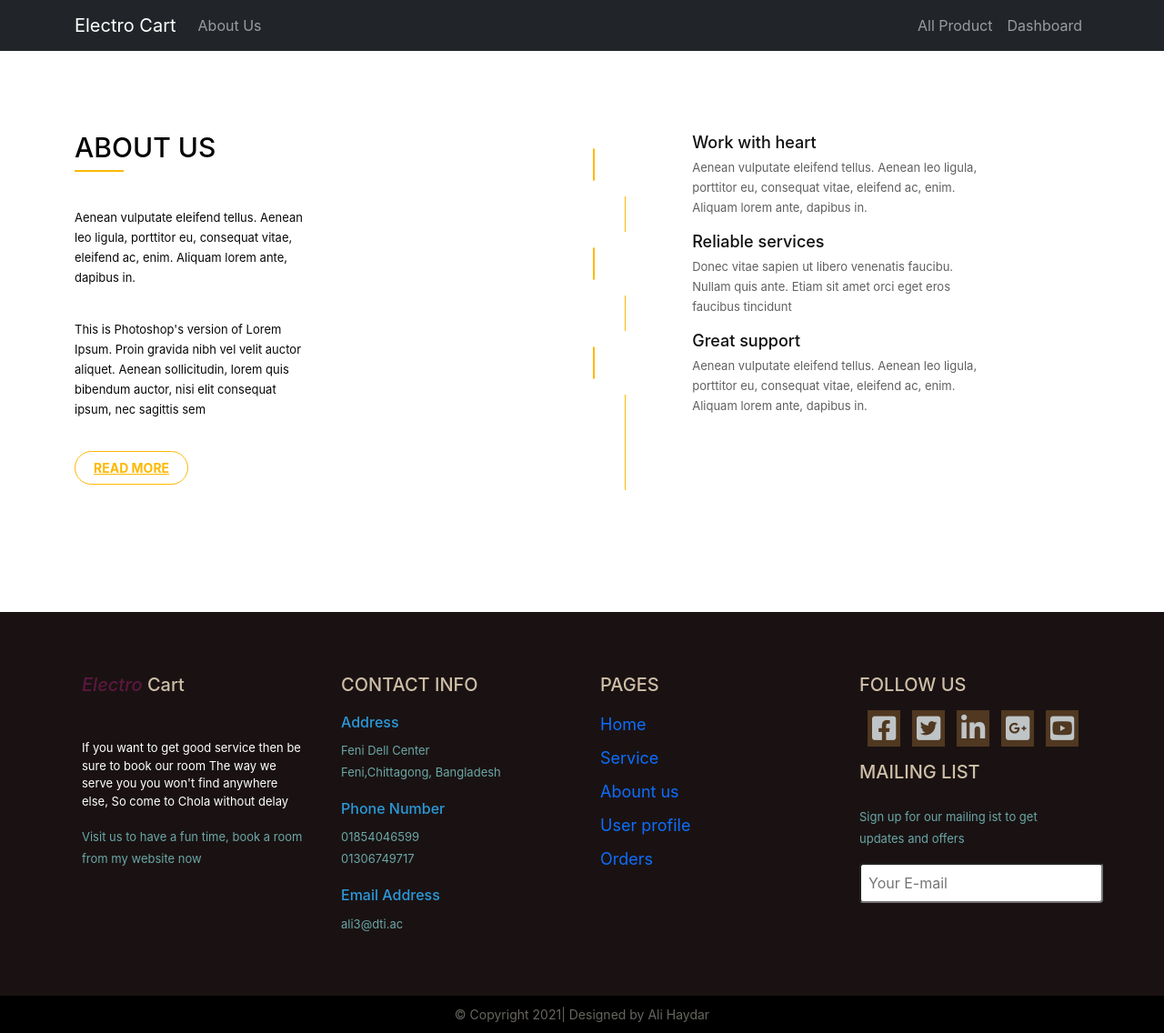
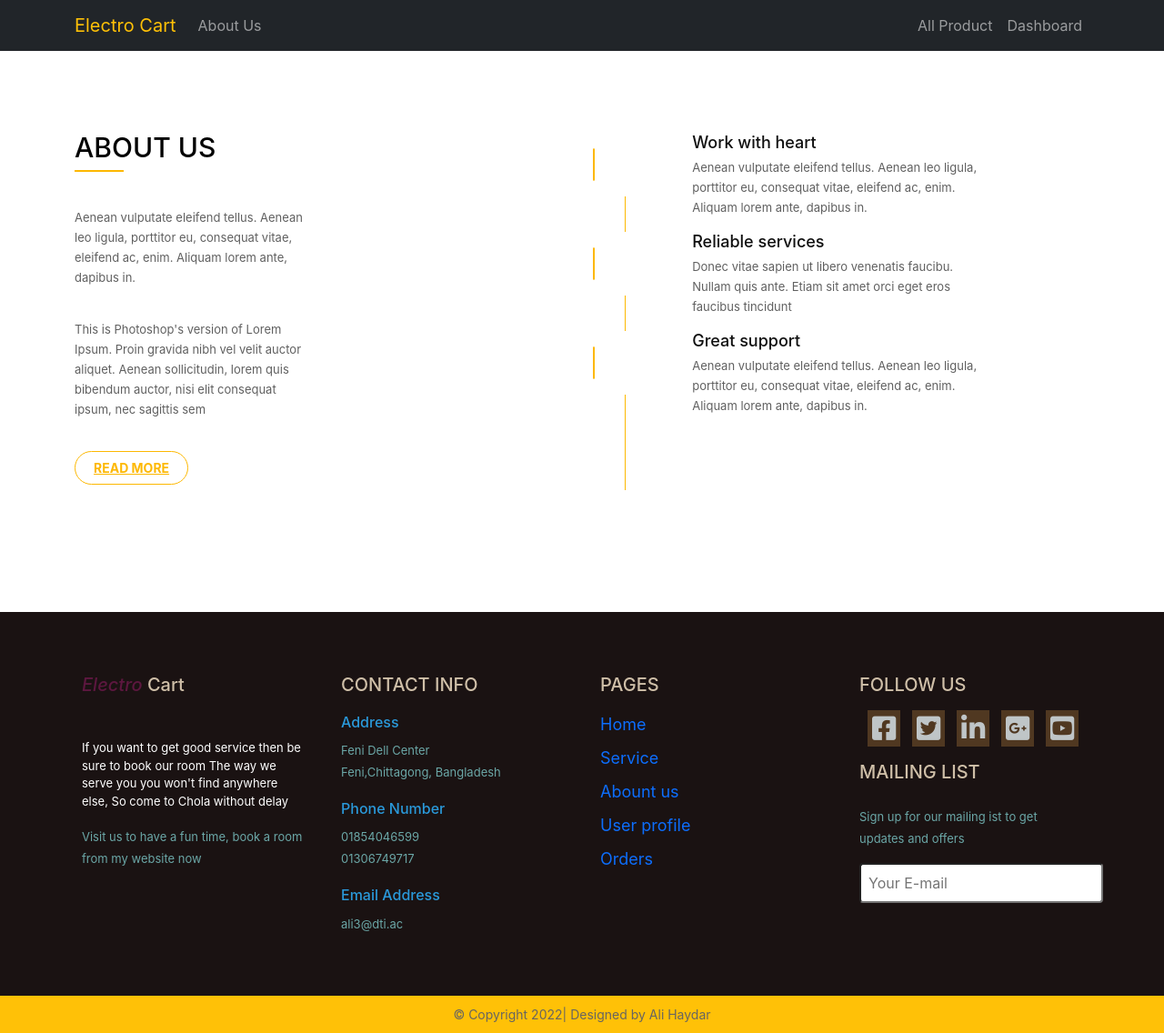
Before and after one commit to alihaydararman/electro_Cart, a React (Create React App) app: page /aboutus in a window 1280 px wide. Shown: the whole page at 91% size. Built offline with nearby package versions, Linux system fonts and the light colour scheme.

Commit message:
home page ready

```diff
--- a/src/Components/AboutUs/AboutUs.css
+++ b/src/Components/AboutUs/AboutUs.css
@@ -1,6 +1,7 @@
 
 .aboutus-section {
     padding: 90px 0;
+
 }
 .aboutus-title {
     font-size: 30px;
@@ -10,7 +11,7 @@
     padding: 0 0 11px;
     position: relative;
     text-transform: uppercase;
-    color: rgb(5, 5, 5);
+    color: #000;
 }
 .aboutus-title::after {
     background: #fdb801 none repeat scroll 0 0;
@@ -22,7 +23,7 @@
     width: 54px;
 }
 .aboutus-text {
-    color: rgb(8, 8, 8);
+    color: #606060;
     font-size: 13px;
     line-height: 22px;
     margin: 0 0 35px;
@@ -61,7 +62,7 @@ a:hover, a:active {
 }
 
 .feature .feature-box .feature-content h4 {
-    color: white;
+    color: #0f0f0f;
     font-size: 18px;
     letter-spacing: 0;
     line-height: 22px;
--- a/src/Components/Home/Banner/Banner.js
+++ b/src/Components/Home/Banner/Banner.js
@@ -1,7 +1,7 @@
 import React from 'react';
 
 
-const watch = [
+const electro = [
     {
         id: 1,
         style: "To make what we make.",
@@ -24,7 +24,7 @@ const Banner = () => {
     return (
         <div className="container banner-footer-container">
             <div className="row">
-                {watch.map((wt) => {
+                {electro.map((wt) => {
                     return (
                         <div key={wt.id} className="col-lg-4">
                             <div
--- a/src/Components/Home/Footer/Footer.js
+++ b/src/Components/Home/Footer/Footer.js
@@ -98,7 +98,7 @@ const Footer = () => {
       </div>
       <div className="text-center fot">
         <span>
-          &copy; Copyright 2021| Designed
+          &copy; Copyright 2022| Designed
           by Ali Haydar
         </span>
       </div>
--- a/src/Components/Home/Footer/footer.css
+++ b/src/Components/Home/Footer/footer.css
@@ -60,7 +60,7 @@ ul {
 }
 
 .fot {
-  background-color: rgb(0, 0, 0);
+  background-color: #FFC107;
   font-size: 14px;
   color: rgb(104, 101, 96);
   padding: 10px 0;
--- a/src/Components/Shared/Header/Header.js
+++ b/src/Components/Shared/Header/Header.js
@@ -7,7 +7,7 @@ const Header = () => {
         <div>
             <Navbar collapseOnSelect expand="lg" bg="dark" variant="dark">
                 <Container>
-                    <Navbar.Brand href="#home">Electro Cart</Navbar.Brand>
+                    <Navbar.Brand href="#home" className='text-warning'>Electro Cart</Navbar.Brand>
                     <Navbar.Toggle aria-controls="responsive-navbar-nav" />
                     <Navbar.Collapse id="responsive-navbar-nav">
                         <Nav className="me-auto">
```
